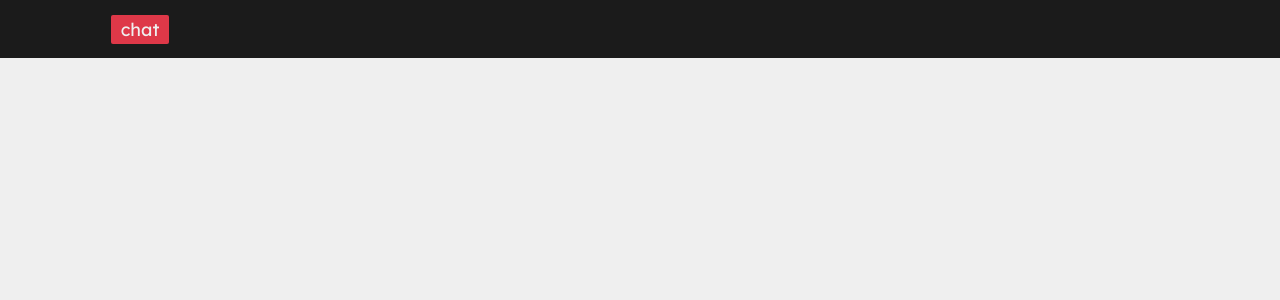
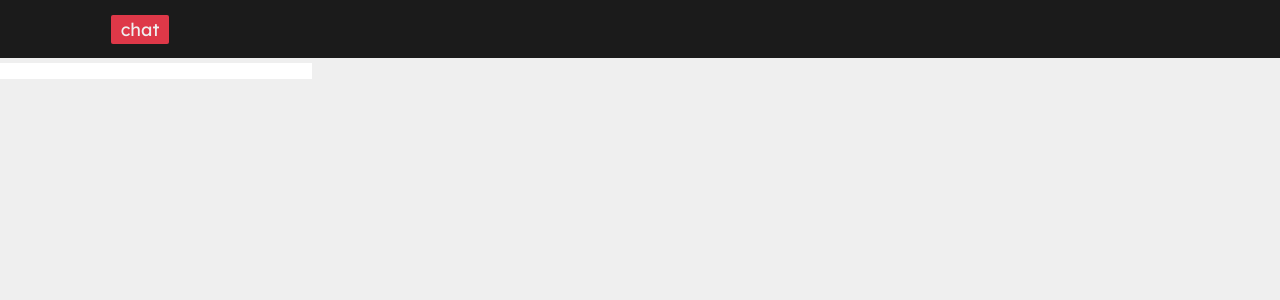
Before and after one commit to deger4beger/chat-fullstack, a React (Create React App) app in the folder client/: page /login in a window 1280 px wide. Shown: the top 300 px of the page. Built offline with nearby package versions, Linux system fonts and the light colour scheme.

Commit message:
router added

```diff
--- a/client/package.json
+++ b/client/package.json
@@ -20,7 +20,7 @@
     "react": "^17.0.2",
     "react-dom": "^17.0.2",
     "react-redux": "^7.2.6",
-    "react-router-dom": "^6.0.2",
+    "react-router-dom": "^5.3.0",
     "react-scripts": "4.0.3",
     "typescript": "^4.1.2",
     "web-vitals": "^1.0.1"
--- a/client/src/App.css
+++ b/client/src/App.css
@@ -64,3 +64,8 @@ body {
 * {
     font-family: var(--mainFont), sans-serif;
 }
+
+.mainBlock {
+  margin-top: 58px;
+  max-height: 100vh;
+}
--- a/client/src/App.tsx
+++ b/client/src/App.tsx
@@ -1,11 +1,17 @@
 import React from 'react';
+import { Switch, Route, Redirect } from "react-router-dom"
 import './App.css';
 import Header from './components/Header/Header';
+import Login from "./pages/Login/Login"
+import AppRouter from './router/AppRouter';
 
 function App() {
     return (
         <div>
             <Header />
+            <div className="mainBlock">
+            	<AppRouter />
+            </div>
         </div>
     )
 }
--- /dev/null
+++ b/client/src/components/Input/Input.tsx
@@ -0,0 +1,17 @@
+import React from 'react'
+import s from "./Input.module.scss"
+
+interface InputProps {
+	name: string
+	type: string
+	value: string
+	onChange: (e: React.ChangeEvent<HTMLInputElement>) => void
+}
+
+const Input: React.FC<InputProps> = (props) => {
+	return (
+		<input {...props} className={s.input} />
+	)
+}
+
+export default Input
--- /dev/null
+++ b/client/src/pages/Home/Home.tsx
@@ -0,0 +1,11 @@
+import React from 'react'
+
+const Home = () => {
+	return (
+		<div>
+			Home
+		</div>
+	)
+}
+
+export default Home
--- a/client/src/pages/Login/Login.tsx
+++ b/client/src/pages/Login/Login.tsx
@@ -1,10 +1,28 @@
-import React from 'react'
+import React, {useState} from 'react'
 import s from "./Login.module.scss"
+import Input from '../../components/Input/Input';
 
 const User: React.FC = () => {
+
+	const [username, setUsername] = useState("")
+	const [password, setPassword] = useState("")
+
 	return (
 		<div>
-			User hello
+			<div className={s.wrapper}>
+				<Input
+					name="username"
+					type="input"
+					value={username}
+					onChange={(e) => setUsername(e.currentTarget.value)}
+				/>
+				<Input
+					name="password"
+					type="input"
+					value={password}
+					onChange={(e) => setPassword(e.currentTarget.value)}
+				/>
+			</div>
 		</div>
 	)
 }
--- /dev/null
+++ b/client/src/router/AppRouter.tsx
@@ -0,0 +1,35 @@
+import React from 'react';
+import {Switch, Route, Redirect} from 'react-router-dom';
+import {privateRoutes, publicRoutes, RouteNames} from "../router/router";
+
+const AppRouter = () => {
+    const isAuth = false
+
+    return (
+        isAuth ? (
+                <Switch>
+                    {privateRoutes.map(route =>
+                        <Route path={route.path}
+                            exact={route.exact}
+                            component={route.component}
+                            key={route.path}
+                        />
+                    )}
+                    <Redirect to={RouteNames.HOME}/>
+                </Switch>
+            ) : (
+                <Switch>
+                    {publicRoutes.map(route =>
+                        <Route path={route.path}
+                            exact={route.exact}
+                            component={route.component}
+                            key={route.path}
+                        />
+                    )}
+                    <Redirect to={RouteNames.LOGIN}/>
+                </Switch>
+            )
+    );
+};
+
+export default AppRouter;
--- /dev/null
+++ b/client/src/router/router.ts
@@ -0,0 +1,22 @@
+import React from "react";
+import Login from "../pages/Login/Login";
+import Home from "../pages/Home/Home"
+
+export interface IRoute {
+    path: string;
+    component: React.ComponentType;
+    exact?: boolean;
+}
+
+export enum RouteNames {
+    LOGIN = '/login',
+    HOME = '/home'
+}
+
+export const publicRoutes: IRoute[] = [
+    {path: RouteNames.LOGIN, exact: true, component: Login}
+]
+
+export const privateRoutes: IRoute[] = [
+    {path: RouteNames.HOME, exact: true, component: Home}
+]
```
Also changed, not shown: client/src/components/Input/Input.module.scss (added), client/src/pages/Home/Home.module.scss (added), 1 other file (tests, documents, lock files or other folders).
